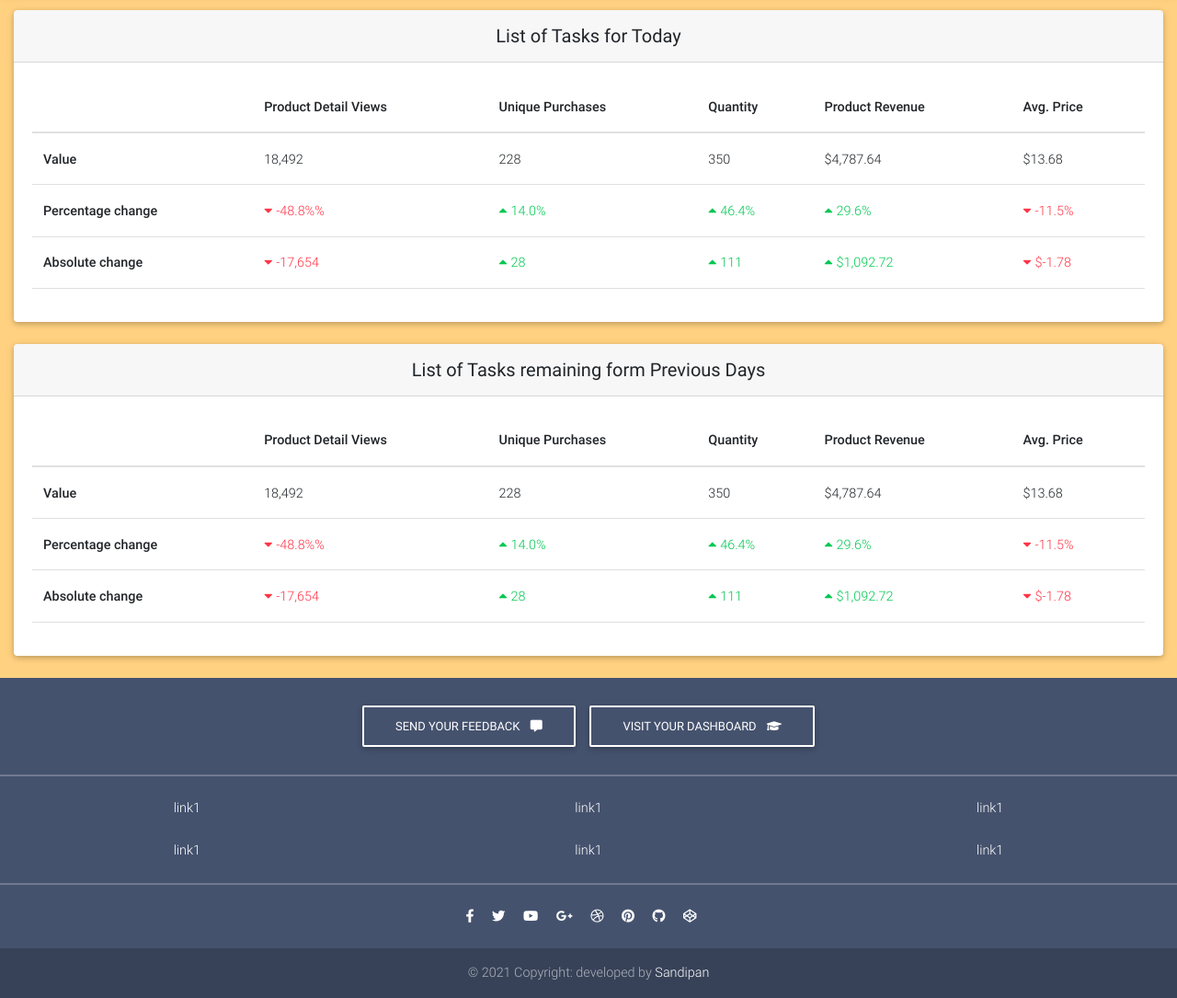
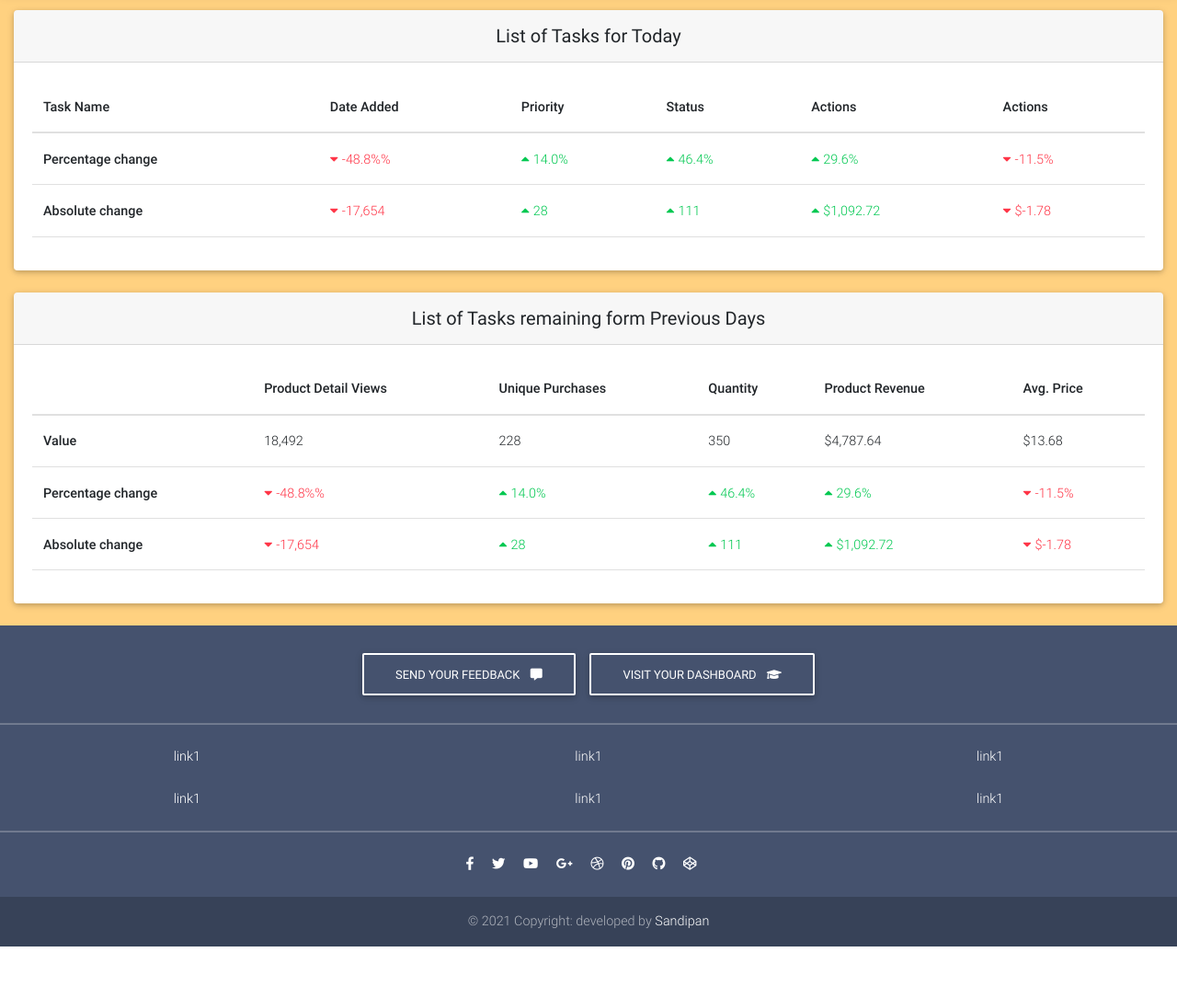
Before and after one commit to sandipan898/task-analyzer, a Django app: page /task-manager/ in a window 1280 px wide. Shown: the part 71-1156 px from the top of the page at 92% size. After the commit the page ends 1100 px from the top, so only its background shows below. Run offline with Django 3.2, Linux system fonts and the light colour scheme; the visitor is signed in with stand-in values (Sample User, id 1); data that the repository does not hold is empty; some libraries are stand-ins or nearby versions.

Commit message:
updating models

```diff
--- a/task_manager/templates/todo/task-manager.html
+++ b/task_manager/templates/todo/task-manager.html
@@ -17,23 +17,26 @@
                         <table class="table table-hover text-nowrap">
                             <thead>
                                 <tr>
-                                    <th scope="col"></th>
-                                    <th scope="col">Product Detail Views</th>
-                                    <th scope="col">Unique Purchases</th>
-                                    <th scope="col">Quantity</th>
-                                    <th scope="col">Product Revenue</th>
-                                    <th scope="col">Avg. Price</th>
+                                    <th scope="col">Task Name</th>
+                                    <th scope="col">Date Added</th>
+                                    <th scope="col">Priority</th>
+                                    <th scope="col">Status</th>
+                                    <th scope="col">Actions</th>
+                                    <th scope="col">Actions</th>
                                 </tr>
                             </thead>
                             <tbody>
+                                {% for task in tasks %}
                                 <tr>
-                                    <th scope="row">Value</th>
+                                    <th scope="row">{{task.title}}</th>
                                     <td>18,492</td>
                                     <td>228</td>
                                     <td>350</td>
                                     <td>$4,787.64</td>
                                     <td>$13.68</td>
                                 </tr>
+                                {% endfor %}
+
                                 <tr>
                                     <th scope="row">Percentage change</th>
                                     <td>
--- a/task_manager/todo/forms.py
+++ b/task_manager/todo/forms.py
@@ -5,4 +5,4 @@ from .models import List
 class ListForm(forms.ModelForm):
     class Meta:
         model = List
-        fields = ["item", "weight", ]
+        fields = ["name", "weight", ]
--- a/task_manager/todo/models.py
+++ b/task_manager/todo/models.py
@@ -6,7 +6,7 @@ import datetime
 
 class List(models.Model):
     user = models.ForeignKey(User, related_name="list_user", on_delete=models.CASCADE, null=True)
-    item = models.CharField(max_length = 300, blank=True, null=True)
+    name = models.CharField(max_length = 300, blank=True, null=True)
     is_completed = models.BooleanField(default=False, blank=True, null=True)
     time_added = models.DateTimeField(auto_now_add=True, blank=True, null=True)
     time_worked = models.FloatField(blank=True, null=True)
--- a/task_manager/todo/views.py
+++ b/task_manager/todo/views.py
@@ -48,6 +48,12 @@ class ManageListView(generic.View):
     template_name = 'todo/task-manager.html'
 
     def get(self, request, *args, **kwargs):
+        tasks = List.objects.filter(user=request.user)
+        self.context = {
+            'tasks': tasks,
+            # 'complete_tasks_count': complete_tasks.count(),
+            # 'current_score': current_score,
+        }
         return render(self.request, self.template_name, self.context)
 
     def post(self, request, *args, **kwargs):
```
Also changed, not shown: task_manager/todo/migrations/0006_auto_20210315_0824.py (added).
